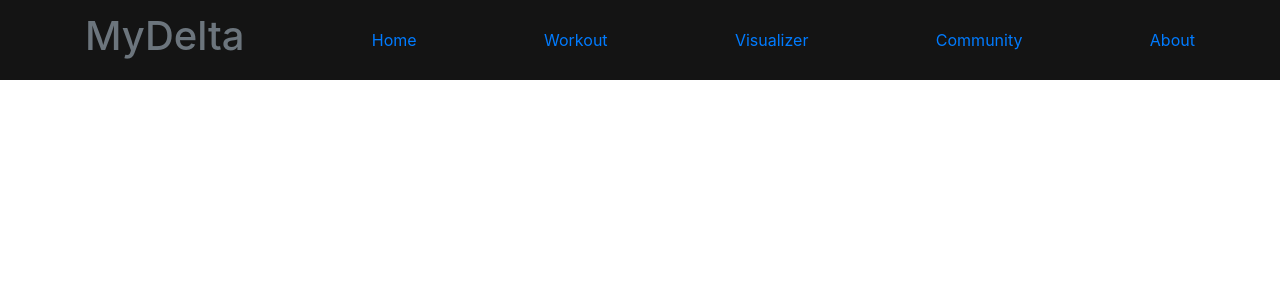
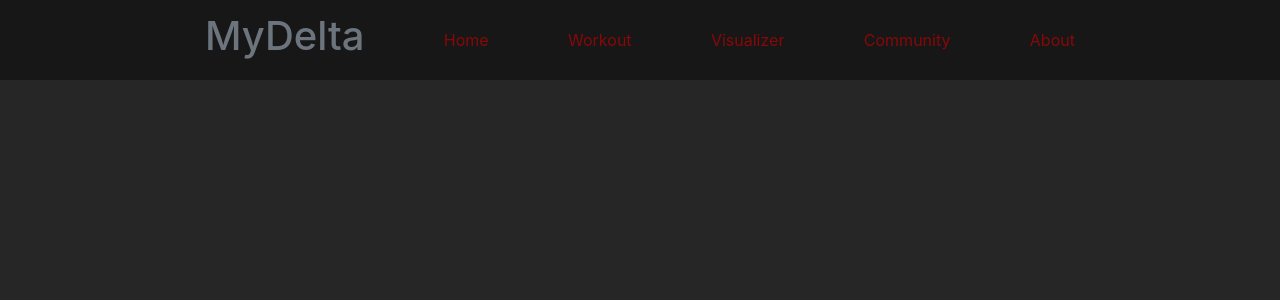
Before and after one commit to bahaaaldin214/hackathon23, a Flask app: page / in a window 1280 px wide. Shown: the top 300 px of the page. Run offline with Flask 3, Linux system fonts and the light colour scheme.

Commit message:
HTML Stuff

```diff
--- a/static/main.css
+++ b/static/main.css
@@ -1,3 +1,13 @@
+body{
+    background-color: #262626;
+}
 #webNav{
-    background: #141414;
+    background-color: #171717;
 }
+#webNavDiv{
+    max-width: 900px;
+}
+a.link{
+    font-size: 3e;
+    color: #880808
+}
--- a/templates/index.html
+++ b/templates/index.html
@@ -11,14 +11,14 @@
 </head>
 <body>
 
-    <nav class="site-header py-1" id = "webNav">
-        <div class="container d-flex flex-column flex-md-row justify-content-between align-items-center">
-            <h1 id = "heading" class = "py-2 text-secondary">MyDelta</h1>
-            <a class="py-2 d-none d-md-inline-block" href="#">Home</a>
-            <a class="py-2 d-none d-md-inline-block" href="#">Workout</a>
-            <a class="py-2 d-none d-md-inline-block" href="#">Visualizer</a>
-            <a class="py-2 d-none d-md-inline-block" href="#">Community</a>
-            <a class="py-2 d-none d-md-inline-block" href="#">About</a>
+    <nav id = "webNav" class="site-header py-1 pull-left">
+        <div id = "webNavDiv" class="container d-flex flex-column flex-md-row justify-content-between align-items-center text-secondary">
+            <h1 id = "heading" class = "py-2">MyDelta</h1>
+            <a class="link py-2 d-none d-md-inline-block" href="#">Home</a>
+            <a class="link py-2 d-none d-md-inline-block" href="#">Workout</a>
+            <a class="link py-2 d-none d-md-inline-block" href="#">Visualizer</a>
+            <a class="link py-2 d-none d-md-inline-block" href="#">Community</a>
+            <a class="link py-2 d-none d-md-inline-block" href="#">About</a>
         </div>
     </nav>
 
```
